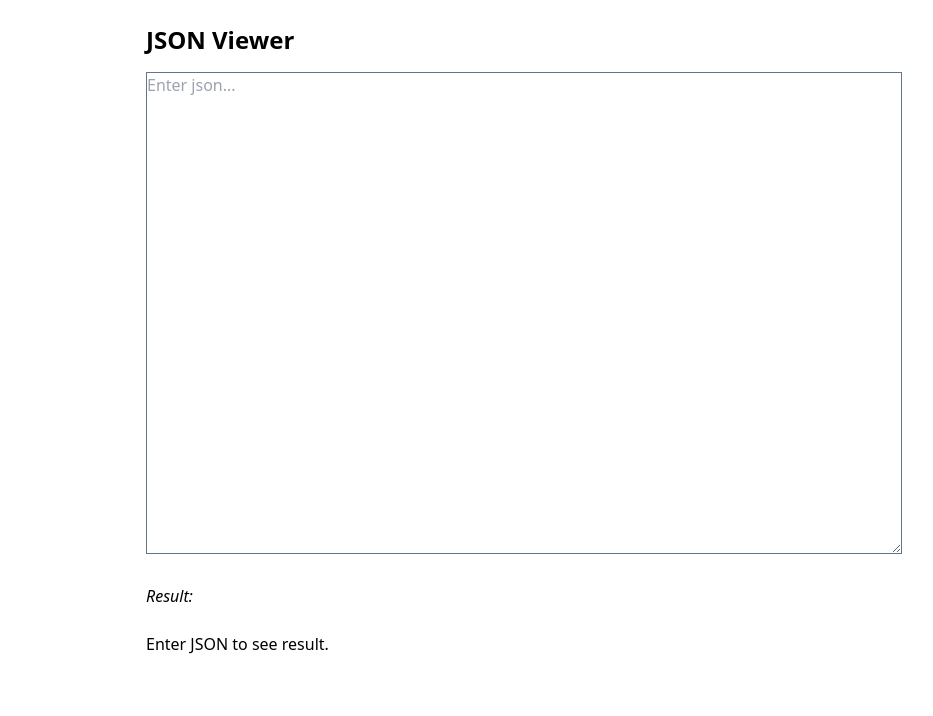
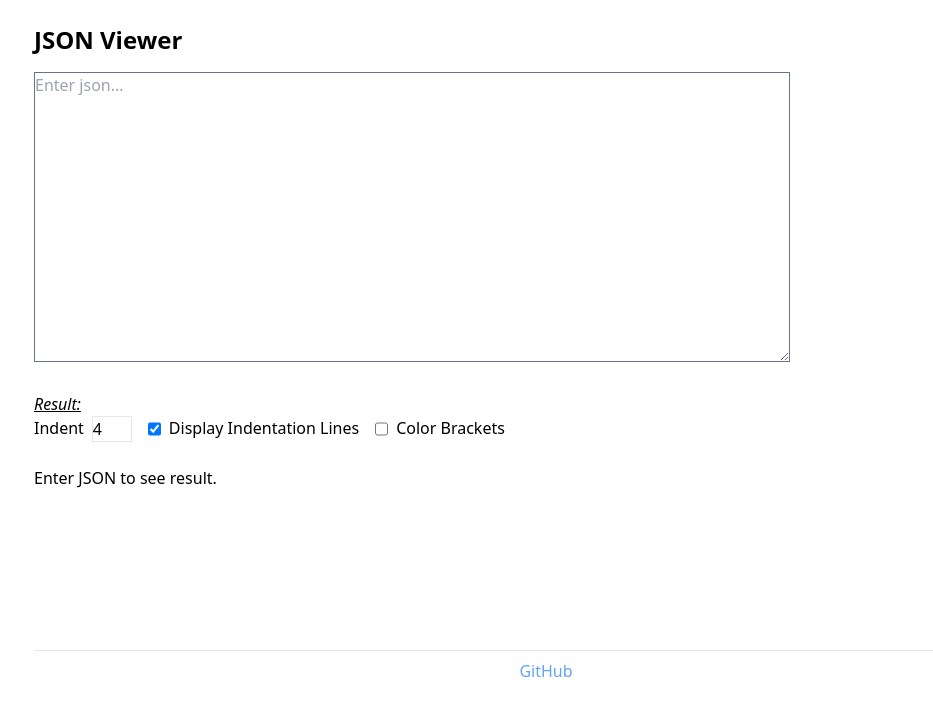
Before and after one commit to bitfexl/json-viewer, a React (Vite) app: page / in a window 1280 px wide. Shown: the top 716 px of the page, without its empty margins (94-1027 px from the left). Built offline with nearby package versions, Linux system fonts and the light colour scheme.

Commit message:
added styling, update main

```diff
--- a/src/App.tsx
+++ b/src/App.tsx
@@ -1,8 +1,12 @@
 import { useState } from "react";
-import { JsonElement } from "./jsonviewer/JsonElement";
+import { StyledJsonElement } from "./jsonviewer/JsonElement";
 
 export default function App() {
     const [rawJson, setRawJson] = useState("");
+
+    const [indent, setIndent] = useState(4);
+    const [displayIndentationLines, setDisplayIndentationLines] = useState(true);
+    const [colorBrackets, setColorBrackets] = useState(false);
 
     let parsingSuccess = true;
     let parsedJson;
@@ -14,13 +18,13 @@ export default function App() {
     }
 
     return (
-        <div className="ml-60 mt-6 inline-block">
+        <div className="ml-[10%] w-[80%] mt-6 inline-block">
             <h1 className="font-bold text-2xl mb-4">JSON Viewer</h1>
 
             <textarea
                 onChange={(e) => setRawJson(e.target.value)}
                 cols={80}
-                rows={20}
+                rows={12}
                 className="border border-slate-500"
                 placeholder="Enter json..."
             ></textarea>
@@ -28,18 +32,49 @@ export default function App() {
             <br />
             <br />
 
-            <i>Result:</i>
+            <i className="underline">Result:</i>
 
-            <br />
+            <div className="flex flex-row gap-4">
+                <label className="flex flex-row gap-2">
+                    Indent
+                    <input type="number" value={indent} onChange={(e) => setIndent(parseInt(e.target.value))} className="border w-10" />
+                </label>
+                <label className="flex flex-row gap-2">
+                    <input
+                        type="checkbox"
+                        checked={displayIndentationLines}
+                        onChange={() => setDisplayIndentationLines(!displayIndentationLines)}
+                    />
+                    Display Indentation Lines
+                </label>
+                <label className="flex flex-row gap-2">
+                    <input type="checkbox" checked={colorBrackets} onChange={() => setColorBrackets(!colorBrackets)} />
+                    Color Brackets
+                </label>
+            </div>
+
             <br />
 
             {parsingSuccess ? (
-                <JsonElement key={rawJson} value={parsedJson}></JsonElement>
+                <StyledJsonElement
+                    key={rawJson}
+                    value={parsedJson}
+                    indent={indent}
+                    displayIndentationLines={displayIndentationLines}
+                    colorBrackets={colorBrackets}
+                ></StyledJsonElement>
             ) : rawJson.length == 0 ? (
                 <p>Enter JSON to see result.</p>
             ) : (
                 <p className="text-red-500">Error parsing JSON.</p>
             )}
+
+            <hr className="mt-40" />
+            <div className="text-center mb-20 p-2">
+                <a className="text-blue-400 hover:underline" href="https://github.com/bitfexl/json-viewer">
+                    GitHub
+                </a>
+            </div>
         </div>
     );
 }
--- a/src/jsonviewer/JsonContext.ts
+++ b/src/jsonviewer/JsonContext.ts
@@ -1,6 +1,6 @@
 import { createContext } from "react";
 
-export const JsonContext = createContext({
+export const DEFAULT_JSON_CONTEXT = {
     indent: 4,
     indentLevel: 0,
 
@@ -9,4 +9,6 @@ export const JsonContext = createContext({
     colorBrackets: false,
     bracketColors: ["red", "green", "orange", "blue"],
     bracketColorIndex: 0,
-});
+};
+
+export const JsonContext = createContext(DEFAULT_JSON_CONTEXT);
--- a/src/jsonviewer/JsonElement.tsx
+++ b/src/jsonviewer/JsonElement.tsx
@@ -5,6 +5,22 @@ import { JsonNumber } from "./jsontypes/JsonNumber";
 import { JsonObject } from "./jsontypes/JsonObject";
 import { JsonString } from "./jsontypes/JsonString";
 import { JsonText } from "./JsonText";
+import { JsonContext, DEFAULT_JSON_CONTEXT } from "./JsonContext";
+
+export interface StyledJsonElementProps {
+    value: unknown;
+    indent: number;
+    displayIndentationLines: boolean;
+    colorBrackets: boolean;
+}
+
+export function StyledJsonElement({ value, indent, displayIndentationLines, colorBrackets }: StyledJsonElementProps) {
+    return (
+        <JsonContext.Provider value={{ ...DEFAULT_JSON_CONTEXT, indent, displayIndentationLines, colorBrackets }}>
+            <JsonElement value={value}></JsonElement>
+        </JsonContext.Provider>
+    );
+}
 
 export interface JsonElementProps {
     value: unknown;
```
